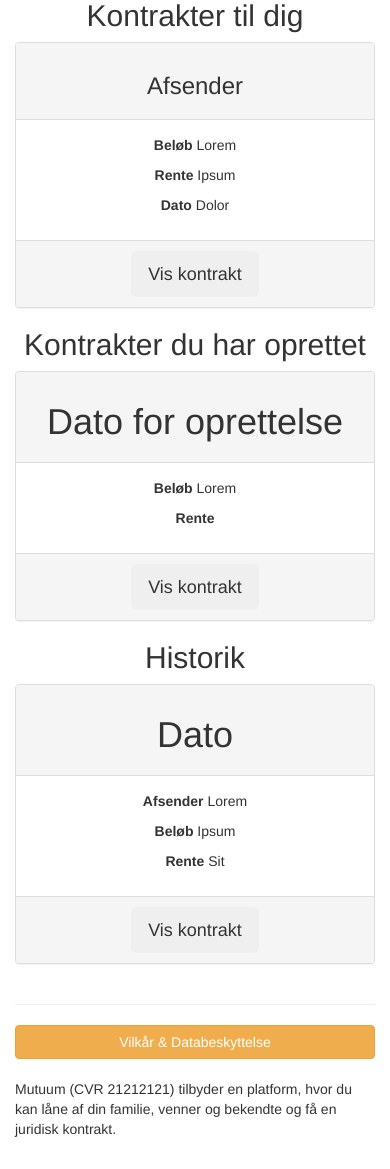
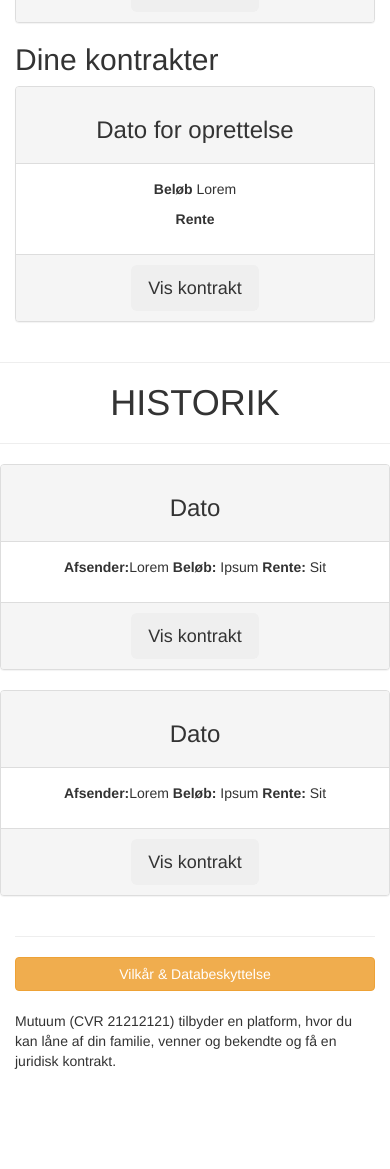
Before and after one commit to LOOP3-gr-3/endelig-LOOP, a PHP site: page /minside.php in a window 390 px wide. Shown: the part 612-1781 px from the top of the page. After the commit the page ends 1681 px from the top, so only its background shows below. Run offline with PHP 8.4, Linux system fonts and the light colour scheme; the visitor is signed in with stand-in values (Sample User, id 1); data comes from the database, SQL or seed files in the repository; some libraries are stand-ins or nearby versions.

Commit message:
minside færdig, nye classes MEW :-*

```diff
--- a/minside.php
+++ b/minside.php
@@ -4,53 +4,38 @@ require_once("includes/header.php");
 if (!isset($_SESSION)) session_start();
 ?>
 
-    <style>
-    /* Set height of the grid so .sidenav can be 100% (adjust if needed) */
-    .row.content {height: 1500px} /* ved ikke om class for row påvirker hele hjemme siden - måske skab en anden class efterfølgende :) knus fra Mette */
 
-    /* Set gray background color and 100% height */
-    .sidenav {
-      background-color: #f1f1f1;
-      height: 100%;
+<div class="rox majaminprofil">
+    <div class="col-sm-12 col-lg-4">
+        <hr><h1>MIN PROFIL</h1><hr>
+        <?php
+            $user_id = $_SESSION['user_id'];
+            $udfyld = "SELECT mail, fornavn, efternavn, mobil FROM users WHERE user_id = '$user_id'";
+                $result = mysqli_query($con, $udfyld);
+                $row = mysqli_num_rows($result);
+                    if ($row > 0) {
+                    while($row = mysqli_fetch_assoc($result)) {
+                    echo "&nbsp;<strong>Brugernavn:</strong> " . $row['mail'] . "<br>&nbsp;<strong>Fornavn:</strong> " . $row['fornavn'] . "<br>&nbsp;<strong>Efternavn:</strong> " . $row['efternavn'] . "<br>&nbsp;<strong>Telefon nr.:</strong> " . $row['mobil'] . "<br><br>";
                     }
-
-
-    /* On small screens, set height to 'auto' for sidenav and grid */
-    @media screen and (max-width: 767px) {
-      .sidenav {
-        height: auto;
-        padding: 15px; /* Ved ikke om denne skaber problemer, da header og footer ikke er rigtig på denne side, men er god nok på omos.php */
+                    } else {
+                        echo "<br>Data er ikke blevet oplyst. Opret bruger eller oplys manglende data";
                         }
-      .row.content {height: auto;}
-    }
-  </style>
-
-
-<div class="container-fluid">
-  <div class="row content">
-    <div class="col-sm-3 sidenav">
-      <h2>DIN PROFIL</h2>
-        <img src="images/logo">
-      <ul class="nav nav-pills nav-stacked">
-        <li class="dinprofildineoplysninger"><a href="#section1">Dine oplysninger</a></li>
-        <li>Navn...</li>
-        <li>Efternavn...</li>
-        <li>Email...</li>
-      </ul><br>
+        mysqli_close($con);
+        ?>
     </div>
+      <!-- Mine aftaler sektionen -->
+    <div class="col-sm-12 col-lg-8">
+    <hr><h1>DINE AFTALER</h1><hr>
     </div>
-
-    <div class="row mineaftaler text-center">
-      <!-- Mine aftaler sektionen -->
-          <div class="col-sm-3">
-              <h2>Kontrakter til dig</h2>
+    <div class="col-sm-12 col col-lg-4 majakontraktertildig">
+        <h2>Kontrakt anmodninger</h2>
         <div class="panel panel-default text-center">
             <div class="panel-heading">
             <h3>Afsender</h3>
             </div>
                 <div class="panel-body">
-                            <p><strong>Beløb</strong> Lorem</p>
-                            <p><strong>Rente</strong> Ipsum</p>
+                    <p><strong>Beløb:</strong> Lorem
+                    <strong>Rente: </strong> Ipsum</p>
                     <p><strong>Dato</strong> Dolor</p>
                 </div>
                 <div class="panel-footer">
@@ -59,11 +44,11 @@ if (!isset($_SESSION)) session_start();
         </div>
     </div>
 
-            <div class="col-sm-3">
-                <h2>Kontrakter du har oprettet</h2>
+    <div class="col-sm-12 col-lg-4 majaoprettet">
+        <h2>Dine kontrakter</h2>
         <div class="panel panel-default text-center">
             <div class="panel-heading">
-                            <h1>Dato for oprettelse</h1>
+            <h3>Dato for oprettelse</h3>
             </div>
                 <div class="panel-body">
                     <p><strong>Beløb</strong> Lorem</p>
@@ -74,26 +59,41 @@ if (!isset($_SESSION)) session_start();
                 </div>
         </div>
     </div>
+</div>
 
-            <div class="col-sm-3">
-                <h2>Historik</h2>
+<div class="row majahistorikaftaler">
+    <div class="col-sm-12 text-center">
+    <hr><h1>HISTORIK</h1><hr>
+    </div>
+
+    <div class="col-sm-12 col-lg-6">
             <div class="panel panel-default text-center">
                 <div class="panel-heading">
-                        <h1>Dato</h1>
+                    <h3>Dato</h3>
                 </div>
                 <div class="panel-body">
-                            <p><strong>Afsender</strong> Lorem</p>
-                            <p><strong>Beløb</strong> Ipsum</p>
-                            <p><strong>Rente</strong> Sit</p>
+                   <p><strong>Afsender:</strong>Lorem   <strong>Beløb:</strong> Ipsum       <strong>Rente:</strong> Sit</p>
                 </div>
                 <div class="panel-footer">
                     <button class="btn btn-lg">Vis kontrakt</button>
                 </div>
             </div>
     </div>
+    <div class="col-sm-12 col-lg-6">
+            <div class="panel panel-default text-center">
+                <div class="panel-heading">
+                    <h3>Dato</h3>
+                </div>
+                <div class="panel-body">
+                    <p><strong>Afsender:</strong>Lorem   <strong>Beløb:</strong> Ipsum       <strong>Rente:</strong> Sit</p>
+                </div>
+                <div class="panel-footer">
+                    <button class="btn btn-lg">Vis kontrakt</button>
+                </div>
             </div>
     </div>
 
+</div>
 
 <?php
 require_once("includes/footer.php");
```
Lines whose indentation alone changed are shown as unchanged.
